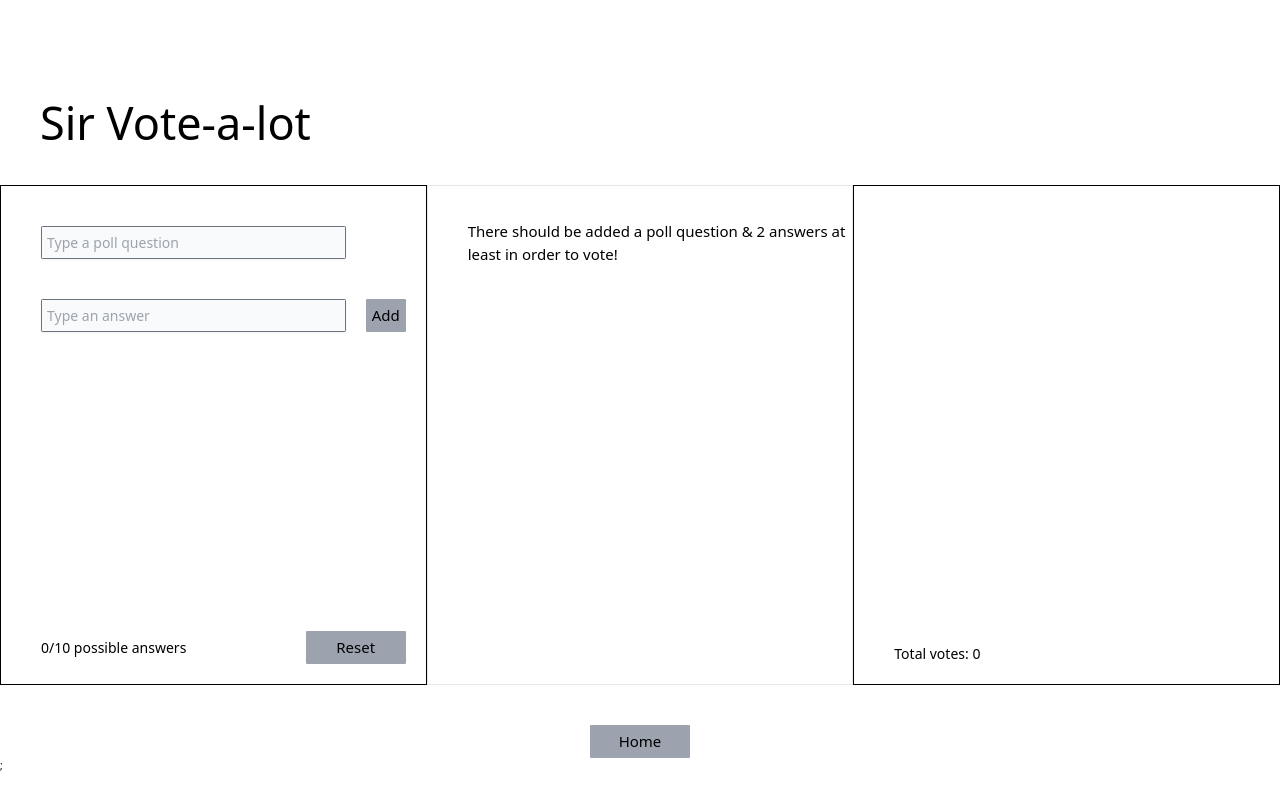
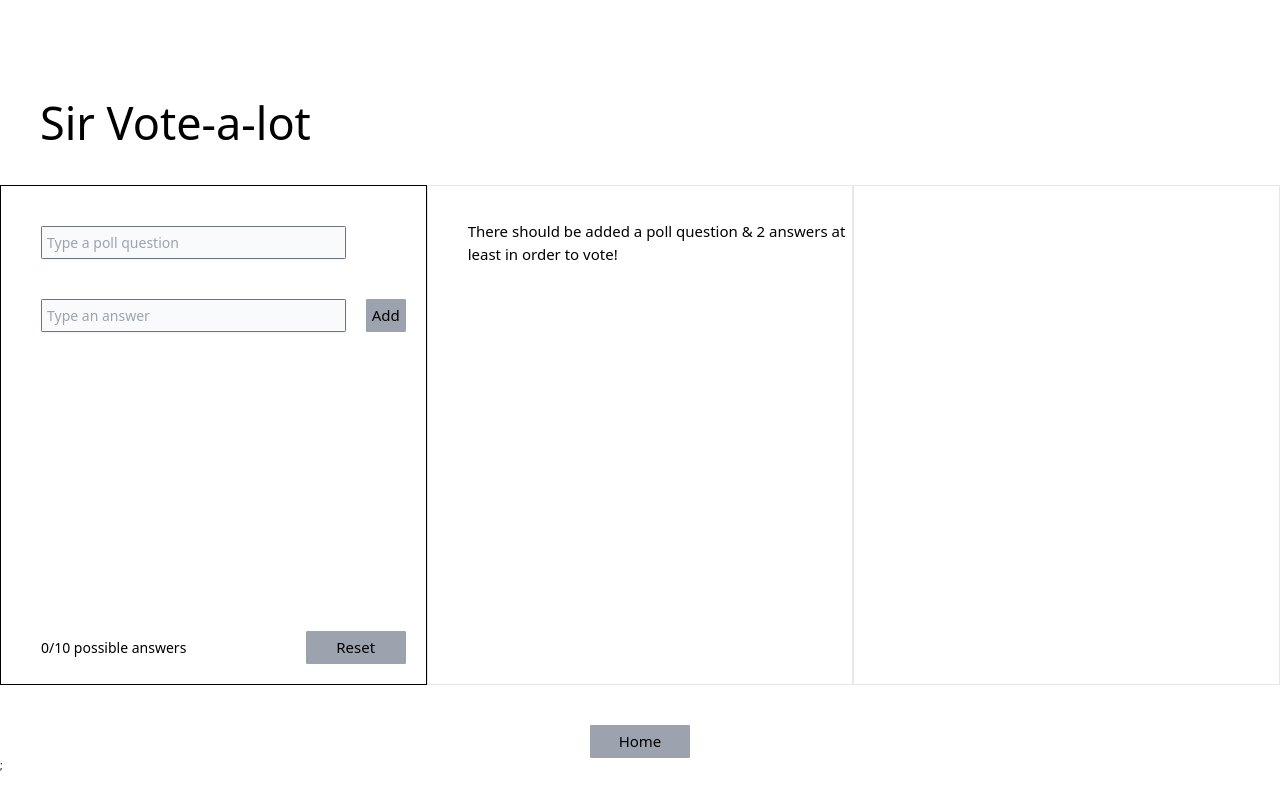
Before and after one commit to BassamHager/poll-app, a Next.js app: page /poll in a window 1280 px wide. Both pictures are taken after a click on the button "Reset". Built offline with nearby package versions, Linux system fonts and the light colour scheme.

Commit message:
updated showing the content of the result section conditionally

```diff
--- a/components/resultSection/index.tsx
+++ b/components/resultSection/index.tsx
@@ -1,28 +1,25 @@
-import React, { useContext, useEffect } from "react";
+import React, { useContext } from "react";
 import Section from "../section";
 import { AppContext } from "@/context/AppContext";
 import ResultSectionFooter from "./resultSectionFooter";
-import { AnswerType } from "@/types/typings";
 import ResultSectionBody from "./resultSectionBody";
 
 type Props = {};
 
 export default function ResultSection({}: Props) {
-  const { pollQuestion } = useContext(AppContext);
-  // let answers: AnswerType[];
-
-  // useEffect(() => {
-  //   answers = pollAnswers.map((answer: AnswerType) => ({
-  //     value: answer.value,
-  //     totalVotes: 0,
-  //   }));
-  // }, []);
+  const { pollQuestion, pollAnswers } = useContext(AppContext);
 
   return (
-    <Section
-      header={<h2>{pollQuestion}</h2>}
-      body={<ResultSectionBody />}
-      footer={<ResultSectionFooter />}
-    />
+    <>
+      {pollQuestion && pollAnswers.length > 1 ? (
+        <Section
+          header={<h2>{pollQuestion}</h2>}
+          body={<ResultSectionBody />}
+          footer={<ResultSectionFooter />}
+        />
+      ) : (
+        <section></section>
+      )}
+    </>
   );
 }
```
